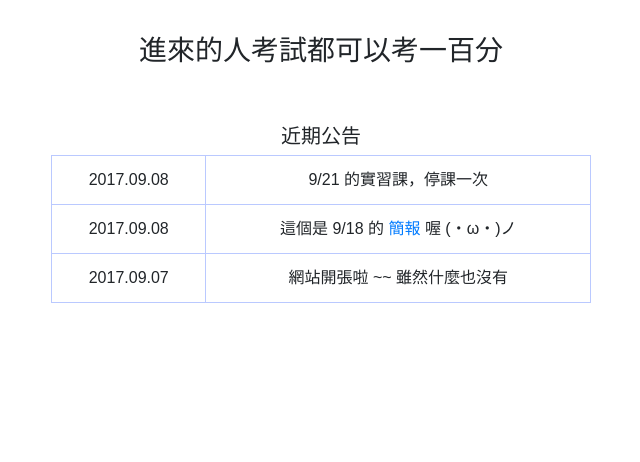
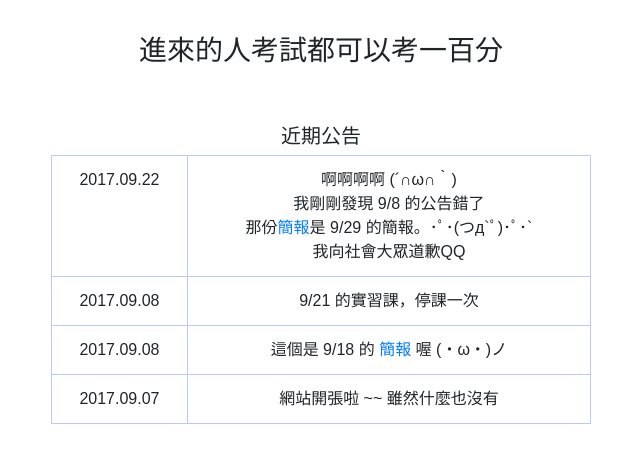
Before and after one commit to lili668668/CSWeb, a plain HTML site: page index.html in a window 1280 px wide. Shown: the part 156-618 px from the top of the page, without its empty margins (319-959 px from the left). Drawn offline with nearby package versions, Linux system fonts and the light colour scheme.

Commit message:
fix annouce

```diff
--- a/index.html
+++ b/index.html
@@ -41,6 +41,10 @@
 			<table class="table table-bordered table-fix">
 				<tbody>
 					<tr>
+						<td>2017.09.22</td>
+						<td>啊啊啊啊 (´∩ω∩｀) <br> 我剛剛發現 9/8 的公告錯了<br>那份<a href="http://slides.com/lili668668/about-cs#/" target="_blank">簡報</a>是 9/29 的簡報。･ﾟ･(つд`ﾟ)･ﾟ･`<br>我向社會大眾道歉QQ</td>
+					</tr>
+					<tr>
 						<td>2017.09.08</td>
 						<td>9/21 的實習課，停課一次</td>
 					</tr>
```
